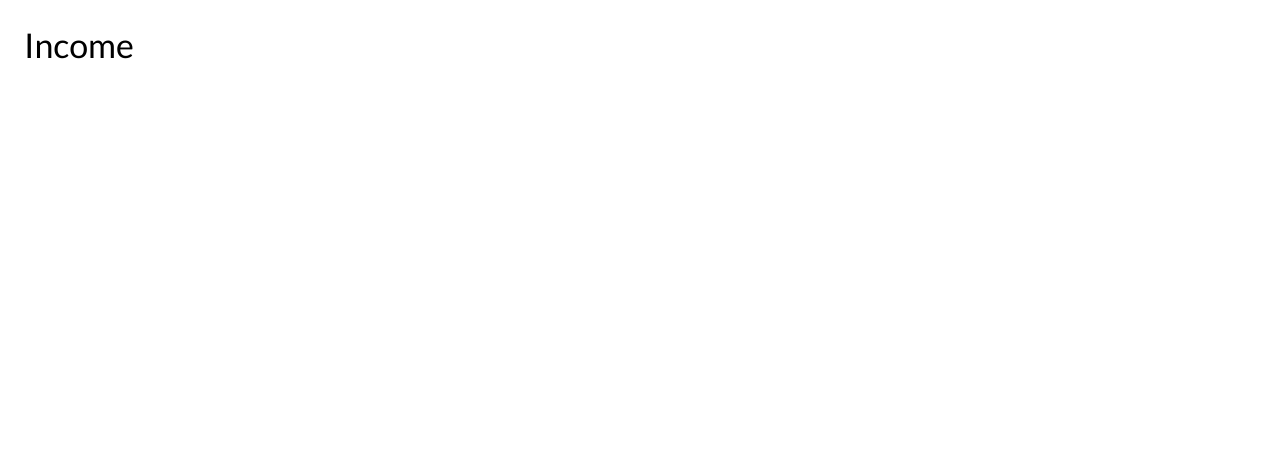
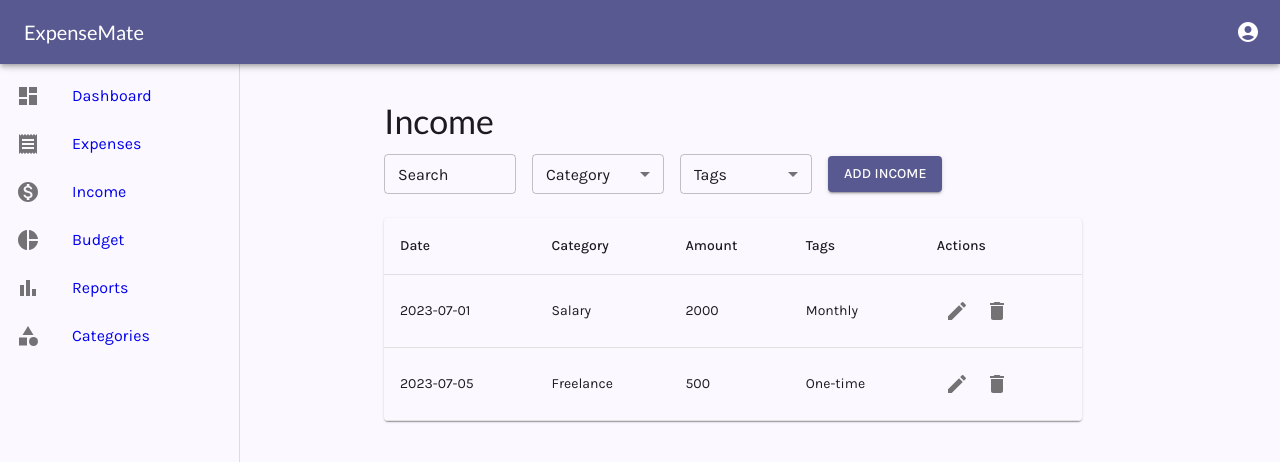
Before and after one commit to m-usaid99/ExpenseMate, a React (Create React App) app: page /income in a window 1280 px wide. Shown: the top 462 px of the page. Built offline with nearby package versions, Linux system fonts and the light colour scheme.

Commit message:
income page implemented

```diff
--- a/src/App.js
+++ b/src/App.js
@@ -4,7 +4,7 @@ import { BrowserRouter as Router, Route, Routes } from 'react-router-dom';
 import LoginPage from './pages/LoginPage';
 import Dashboard from './pages/Dashboard';
 import ExpensesPage from './features/expenses/ExpensesPage';
-import Income from './pages/Income';
+import IncomePage from './features/income/IncomePage';
 import Budget from './pages/Budget';
 import Reports from './pages/Reports';
 import Categories from './pages/Categories';
@@ -16,7 +16,7 @@ function App() {
         <Route path="/" element={<LoginPage />} />
         <Route path="/dashboard" element={<Dashboard />} />
         <Route path="/expenses" element={<ExpensesPage />} />
-        <Route path="/income" element={<Income />} />
+        <Route path="/income" element={<IncomePage />} />
         <Route path="/budget" element={<Budget />} />
         <Route path="/reports" element={<Reports />} />
         <Route path="/categories" element={<Categories />} />
--- /dev/null
+++ b/src/features/income/IncomeFilters.js
@@ -0,0 +1,74 @@
+import React from 'react';
+import { Box, TextField, MenuItem, Button, Grid } from '@mui/material';
+
+const categories = ['Salary', 'Freelance', 'Investments', 'Other'];
+const tags = ['Monthly', 'One-time', 'Recurring'];
+
+const IncomeFilters = ({ filters, onFilterChange, handleAddIncome }) => {
+  const handleTagsChange = (e) => {
+    const value = e.target.value;
+    onFilterChange('tags', Array.isArray(value) ? value : [value]);
+    console.log('Tags Value:', value); // Debugging output
+  };
+
+  console.log('Filters State:', filters); // Debugging output
+
+  return (
+    <Box sx={{ mb: 3 }}>
+      <Grid container spacing={2} alignItems="center">
+        <Grid item xs={12} sm={3} md={2}>
+          <TextField
+            label="Search"
+            value={filters.search}
+            onChange={(e) => onFilterChange('search', e.target.value)}
+            variant="outlined"
+            fullWidth
+            size="small"
+          />
+        </Grid>
+        <Grid item xs={12} sm={3} md={2}>
+          <TextField
+            select
+            label="Category"
+            value={filters.category}
+            onChange={(e) => onFilterChange('category', e.target.value)}
+            variant="outlined"
+            fullWidth
+            size="small"
+          >
+            {categories.map((category) => (
+              <MenuItem key={category} value={category}>
+                {category}
+              </MenuItem>
+            ))}
+          </TextField>
+        </Grid>
+        <Grid item xs={12} sm={3} md={2}>
+          <TextField
+            select
+            label="Tags"
+            value={filters.tags}
+            onChange={handleTagsChange}
+            variant="outlined"
+            fullWidth
+            size="small"
+            SelectProps={{ multiple: true }}
+          >
+            {tags.map((tag) => (
+              <MenuItem key={tag} value={tag}>
+                {tag}
+              </MenuItem>
+            ))}
+          </TextField>
+        </Grid>
+        <Grid item>
+          <Button variant="contained" color="primary" onClick={handleAddIncome}>
+            Add Income
+          </Button>
+        </Grid>
+      </Grid>
+    </Box>
+  );
+};
+
+export default IncomeFilters;
--- /dev/null
+++ b/src/features/income/IncomeList.js
@@ -0,0 +1,43 @@
+import React from 'react';
+import { Table, TableBody, TableCell, TableContainer, TableHead, TableRow, Paper, IconButton, Box } from '@mui/material';
+import { Edit, Delete } from '@mui/icons-material';
+
+const IncomeList = ({ income, onEdit, onDelete }) => {
+  return (
+    <Box sx={{ display: 'flex', justifyContent: 'flex-start', marginTop: 2 }}>
+      <TableContainer component={Paper} sx={{ width: '80%' }}>
+        <Table>
+          <TableHead>
+            <TableRow>
+              <TableCell>Date</TableCell>
+              <TableCell>Category</TableCell>
+              <TableCell>Amount</TableCell>
+              <TableCell>Tags</TableCell>
+              <TableCell>Actions</TableCell>
+            </TableRow>
+          </TableHead>
+          <TableBody>
+            {income.map((inc) => (
+              <TableRow key={inc.id} sx={{ fontSize: '1rem' }}>
+                <TableCell>{inc.date}</TableCell>
+                <TableCell>{inc.category}</TableCell>
+                <TableCell>{inc.amount}</TableCell>
+                <TableCell>{inc.tags.join(', ')}</TableCell>
+                <TableCell>
+                  <IconButton onClick={() => onEdit(inc)}>
+                    <Edit />
+                  </IconButton>
+                  <IconButton onClick={() => onDelete(inc.id)}>
+                    <Delete />
+                  </IconButton>
+                </TableCell>
+              </TableRow>
+            ))}
+          </TableBody>
+        </Table>
+      </TableContainer>
+    </Box>
+  );
+};
+
+export default IncomeList;
--- /dev/null
+++ b/src/features/income/IncomeModal.js
@@ -0,0 +1,110 @@
+import React, { useState, useEffect } from 'react';
+import { Dialog, DialogActions, DialogContent, DialogTitle, TextField, Button, MenuItem } from '@mui/material';
+
+const categories = ['Salary', 'Freelance', 'Investments', 'Other'];
+const tags = ['Monthly', 'One-time', 'Recurring'];
+
+const IncomeModal = ({ open, onClose, onSave, income }) => {
+  const [form, setForm] = useState({
+    date: '',
+    category: '',
+    amount: '',
+    tags: [], // Ensure tags is an array
+    notes: ''
+  });
+
+  useEffect(() => {
+    if (income) {
+      setForm({
+        ...income,
+        tags: Array.isArray(income.tags) ? income.tags : [income.tags], // Ensure tags is an array
+      });
+    }
+  }, [income]);
+
+  const handleChange = (field, value) => {
+    if (field === 'tags') {
+      value = typeof value === 'string' ? value.split(',') : value; // Ensure value is an array
+    }
+    setForm((prevForm) => ({ ...prevForm, [field]: value }));
+  };
+
+  const handleSave = () => {
+    onSave(form);
+    onClose();
+  };
+
+  return (
+    <Dialog open={open} onClose={onClose}>
+      <DialogTitle>{income ? 'Edit Income' : 'Add Income'}</DialogTitle>
+      <DialogContent>
+        <TextField
+          label="Date"
+          type="date"
+          value={form.date}
+          onChange={(e) => handleChange('date', e.target.value)}
+          fullWidth
+          margin="normal"
+          variant="outlined"
+          InputLabelProps={{ shrink: true }}
+        />
+        <TextField
+          select
+          label="Category"
+          value={form.category}
+          onChange={(e) => handleChange('category', e.target.value)}
+          fullWidth
+          margin="normal"
+          variant="outlined"
+        >
+          {categories.map((category) => (
+            <MenuItem key={category} value={category}>
+              {category}
+            </MenuItem>
+          ))}
+        </TextField>
+        <TextField
+          label="Amount"
+          type="number"
+          value={form.amount}
+          onChange={(e) => handleChange('amount', e.target.value)}
+          fullWidth
+          margin="normal"
+          variant="outlined"
+        />
+        <TextField
+          select
+          label="Tags"
+          value={form.tags}
+          onChange={(e) => handleChange('tags', e.target.value)}
+          fullWidth
+          margin="normal"
+          variant="outlined"
+          SelectProps={{ multiple: true }}
+        >
+          {tags.map((tag) => (
+            <MenuItem key={tag} value={tag}>
+              {tag}
+            </MenuItem>
+          ))}
+        </TextField>
+        <TextField
+          label="Notes"
+          value={form.notes}
+          onChange={(e) => handleChange('notes', e.target.value)}
+          fullWidth
+          margin="normal"
+          variant="outlined"
+        />
+      </DialogContent>
+      <DialogActions>
+        <Button onClick={onClose}>Cancel</Button>
+        <Button onClick={handleSave} color="primary">
+          Save
+        </Button>
+      </DialogActions>
+    </Dialog>
+  );
+};
+
+export default IncomeModal;
--- /dev/null
+++ b/src/features/income/IncomePage.js
@@ -0,0 +1,68 @@
+import React, { useEffect, useState } from 'react';
+import { Typography } from '@mui/material';
+import { useDispatch, useSelector } from 'react-redux';
+import { addIncome, editIncome, deleteIncome } from './incomeSlice';
+import IncomeList from './IncomeList';
+import IncomeFilters from './IncomeFilters';
+import IncomeModal from './IncomeModal';
+import Layout from '../../components/Layout';
+
+const IncomePage = () => {
+  const dispatch = useDispatch();
+  const { income, loading, error } = useSelector((state) => state.income);
+  const [filters, setFilters] = useState({ search: '', category: '', tags: [] }); // Ensure tags is an array
+  const [isModalOpen, setIsModalOpen] = useState(false);
+  const [selectedIncome, setSelectedIncome] = useState(null);
+
+  const handleFilterChange = (field, value) => {
+    setFilters((prevFilters) => ({ ...prevFilters, [field]: value }));
+  };
+
+  const handleAddIncome = () => {
+    setSelectedIncome(null);
+    setIsModalOpen(true);
+  };
+
+  const handleEditIncome = (income) => {
+    setSelectedIncome(income);
+    setIsModalOpen(true);
+  };
+
+  const handleDeleteIncome = (id) => {
+    dispatch(deleteIncome(id));
+  };
+
+  const handleSaveIncome = (income) => {
+    if (selectedIncome) {
+      dispatch(editIncome(income));
+    } else {
+      dispatch(addIncome({ ...income, id: Date.now() }));
+    }
+    setIsModalOpen(false);
+  };
+
+  useEffect(() => {
+    console.log(filters); // Debugging output
+  }, [filters]);
+
+  if (loading) return <div>Loading...</div>;
+  if (error) return <div>Error: {error}</div>;
+
+  return (
+    <Layout>
+      <Typography variant="h4" gutterBottom>
+        Income
+      </Typography>
+      <IncomeFilters filters={filters} onFilterChange={handleFilterChange} handleAddIncome={handleAddIncome} />
+      <IncomeList income={income} onEdit={handleEditIncome} onDelete={handleDeleteIncome} />
+      <IncomeModal
+        open={isModalOpen}
+        onClose={() => setIsModalOpen(false)}
+        onSave={handleSaveIncome}
+        income={selectedIncome}
+      />
+    </Layout>
+  );
+};
+
+export default IncomePage;
--- /dev/null
+++ b/src/features/income/incomeSlice.js
@@ -0,0 +1,33 @@
+import { createSlice } from '@reduxjs/toolkit';
+
+const initialState = {
+  income: [
+    { id: 1, date: '2023-07-01', category: 'Salary', amount: 2000, tags: ['Monthly'], notes: '' },
+    { id: 2, date: '2023-07-05', category: 'Freelance', amount: 500, tags: ['One-time'], notes: '' },
+    // Add more dummy data here if needed
+  ],
+  loading: false,
+  error: null,
+};
+
+const incomeSlice = createSlice({
+  name: 'income',
+  initialState,
+  reducers: {
+    addIncome: (state, action) => {
+      state.income.push(action.payload);
+    },
+    editIncome: (state, action) => {
+      const index = state.income.findIndex(income => income.id === action.payload.id);
+      if (index !== -1) {
+        state.income[index] = action.payload;
+      }
+    },
+    deleteIncome: (state, action) => {
+      state.income = state.income.filter(income => income.id !== action.payload);
+    },
+  },
+});
+
+export const { addIncome, editIncome, deleteIncome } = incomeSlice.actions;
+export default incomeSlice.reducer;
--- a/src/store.js
+++ b/src/store.js
@@ -1,11 +1,13 @@
 // src/store.js
-import { configureStore } from '@reduxjs/toolkit';
-import expensesReducer from './features/expenses/expensesSlice';
+import { configureStore } from "@reduxjs/toolkit";
+import expensesReducer from "./features/expenses/expensesSlice";
+import incomeReducer from "./features/income/incomeSlice";
 
 const store = configureStore({
   reducer: {
     expenses: expensesReducer,
     // add other reducers here
+    income: incomeReducer,
   },
 });
 
```
